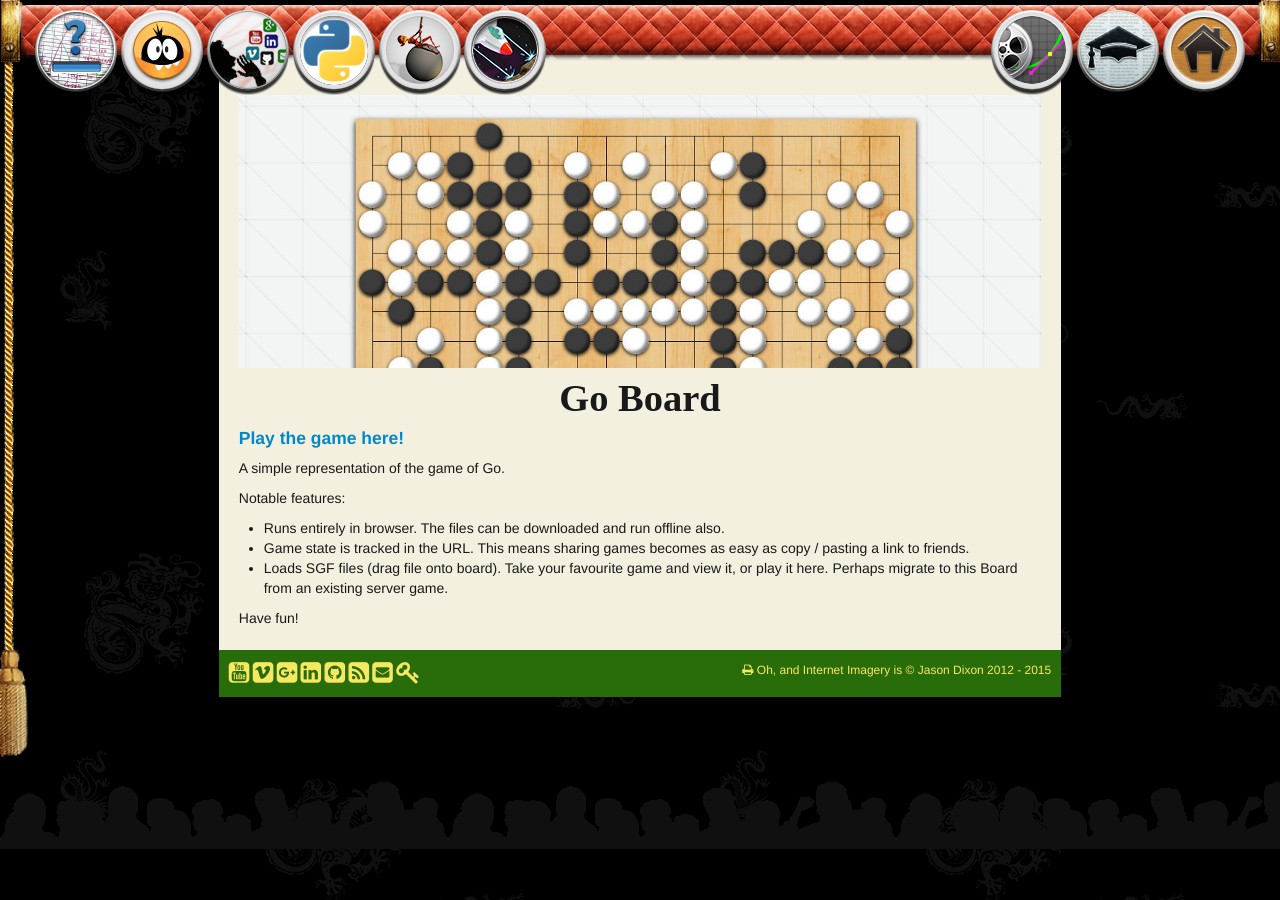
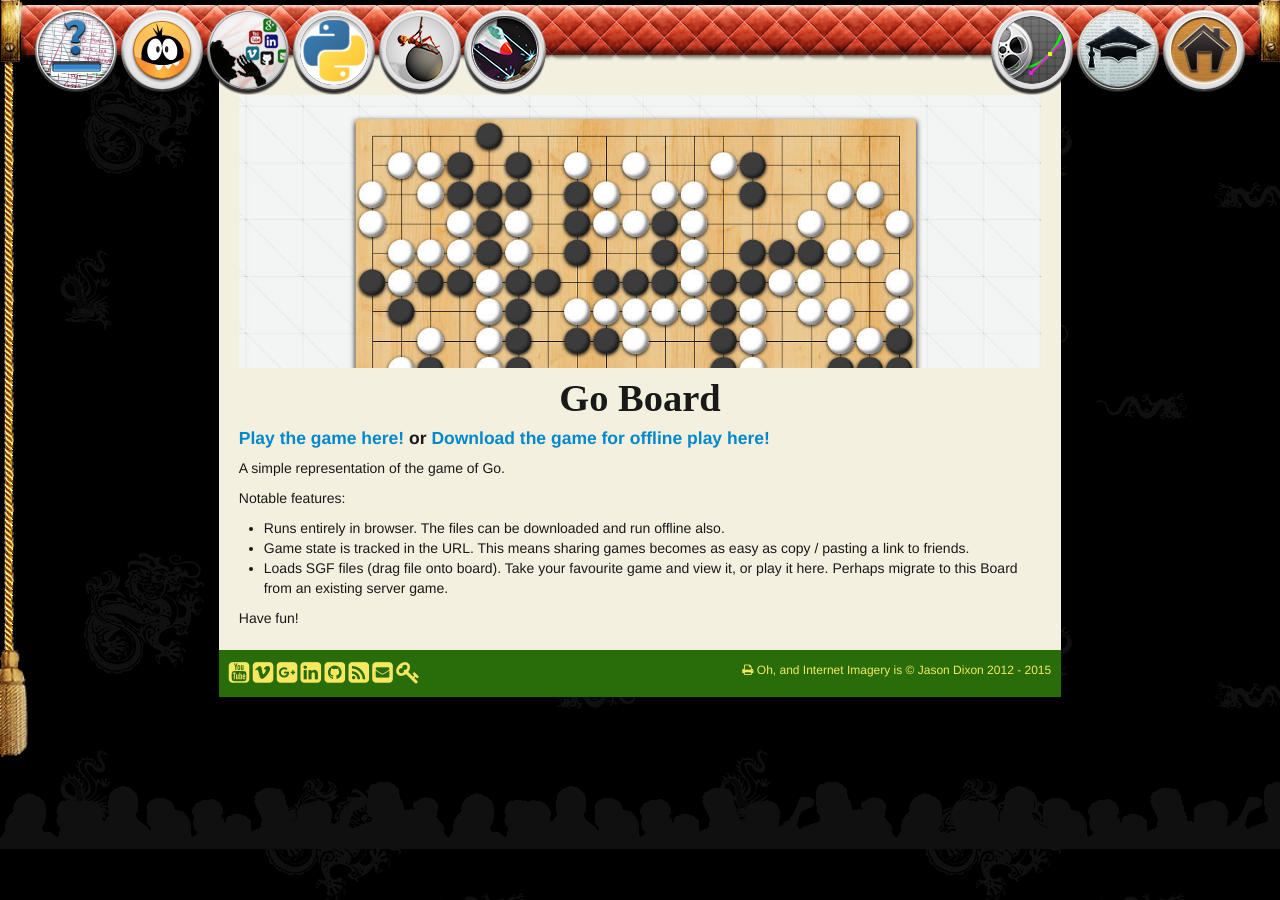
Before and after one commit to internetimagery/internetimagery.github.io, a Jekyll site: the page built from games/go/index.md, in a window 1280 px wide. Built offline with Jekyll 4.4.1, drawn with Linux system fonts in a browser that asks for light colours; nearby versions of some CDN libraries; some web fonts are replaced.

Commit message:
adding download link

```diff
--- a/games/go/index.md
+++ b/games/go/index.md
@@ -8,7 +8,7 @@ layout: page
 
 # Go Board
 
-#### [Play the game here!](/games/go/redirect.html)
+#### [Play the game here!](/games/go/redirect.html) or [Download the game for offline play here!](/go/download.zip)
 
 A simple representation of the game of Go.
 
```
